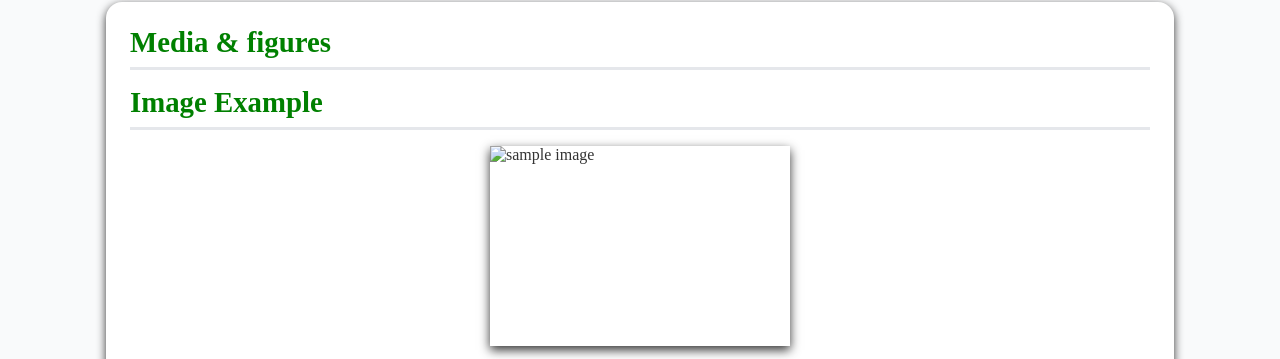
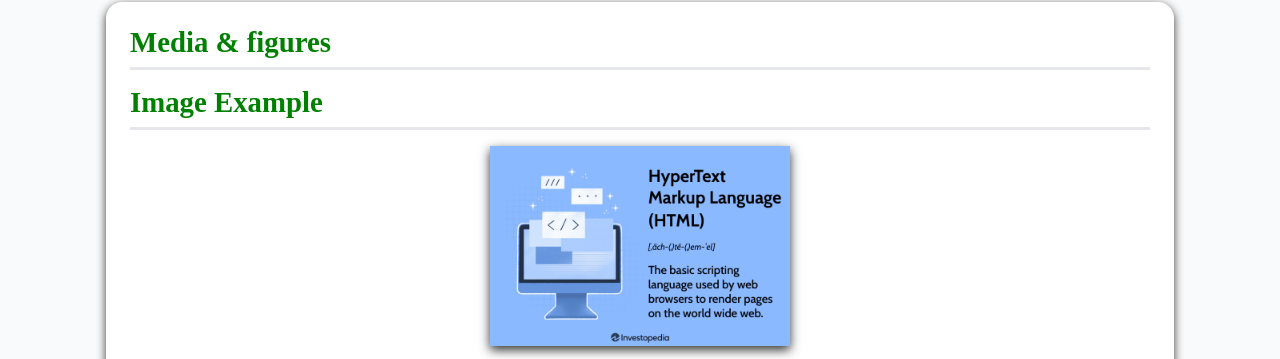
Before and after one commit to ahbadhon097/1st-live, a plain HTML site: page index.html in a window 1280 px wide. Shown: the part 1311-1670 px from the top of the page. Drawn offline with Linux system fonts and the light colour scheme.

Commit message:
Update index.html

```diff
--- a/index.html
+++ b/index.html
@@ -116,7 +116,7 @@
             <h2> Media & figures </h2>
             <article>
                 <h2>Image Example</h2>
-                <img src="image1.png" alt="sample image" width="300"
+                <img src="assets/image1.png" alt="sample image" width="300"
                     height="200">
 
                 <!---video-->
```
